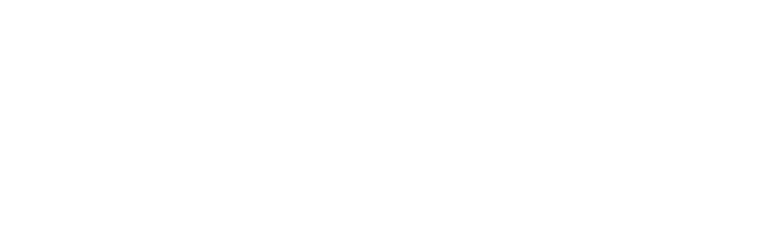
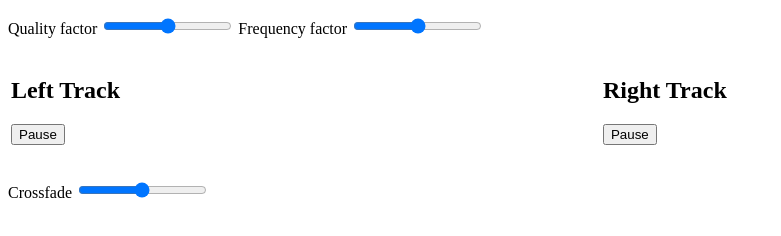
Before and after one commit to bettiolo/leap-dj, a website: page src/index.html in a window 1280 px wide. Shown: the whole page, without its empty margins (0-781 px from the left). Drawn offline with Linux system fonts and the light colour scheme.

Commit message:
Implemented basic controls

```diff
--- a/src/index.html
+++ b/src/index.html
@@ -5,5 +5,40 @@
 </head>
 <body>
 
+<p>
+	<label for="quality-range">Quality factor</label>
+	<input id="quality-range" type="range" name="points" min="0" max="100" step="1"/>
+	<label for="frequency-range">Frequency factor</label>
+	<input id="frequency-range" type="range" name="points" min="0" max="100" step="1"/>
+</p>
+<table style="width: 100%">
+	<tr>
+		<td id="left-track">
+			<h2>
+				Left Track
+			</h2>
+			<p>
+				<button id="pause-left">Pause</button>
+			</p>
+		</td>
+		<td id="right-track">
+			<h2>
+				Right Track
+			</h2>
+			<p>
+				<button id="pause-right">Pause</button>
+			</p>
+		</td>
+	</tr>
+</table>
+
+<p>
+	<label for="crossfade-range">Crossfade</label>
+	<input id="crossfade-range" type="range" name="points" min="0" max="100" step="1"/>
+</p>
+
+
+<script src="app/audio/filter.js"></script>
+
 </body>
 </html>
```
